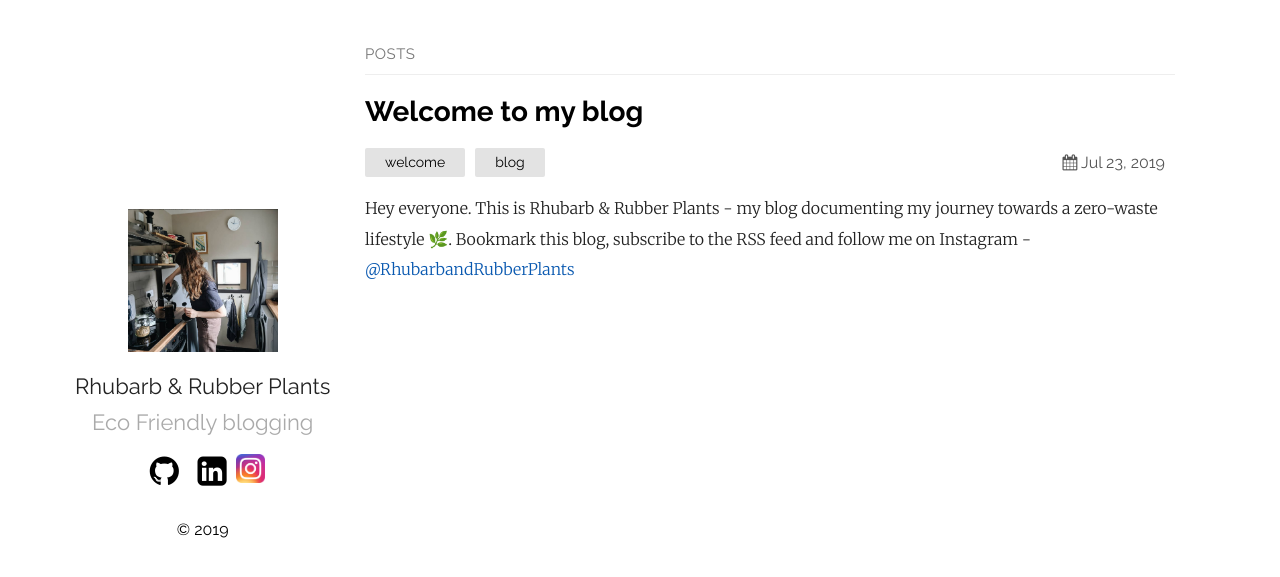
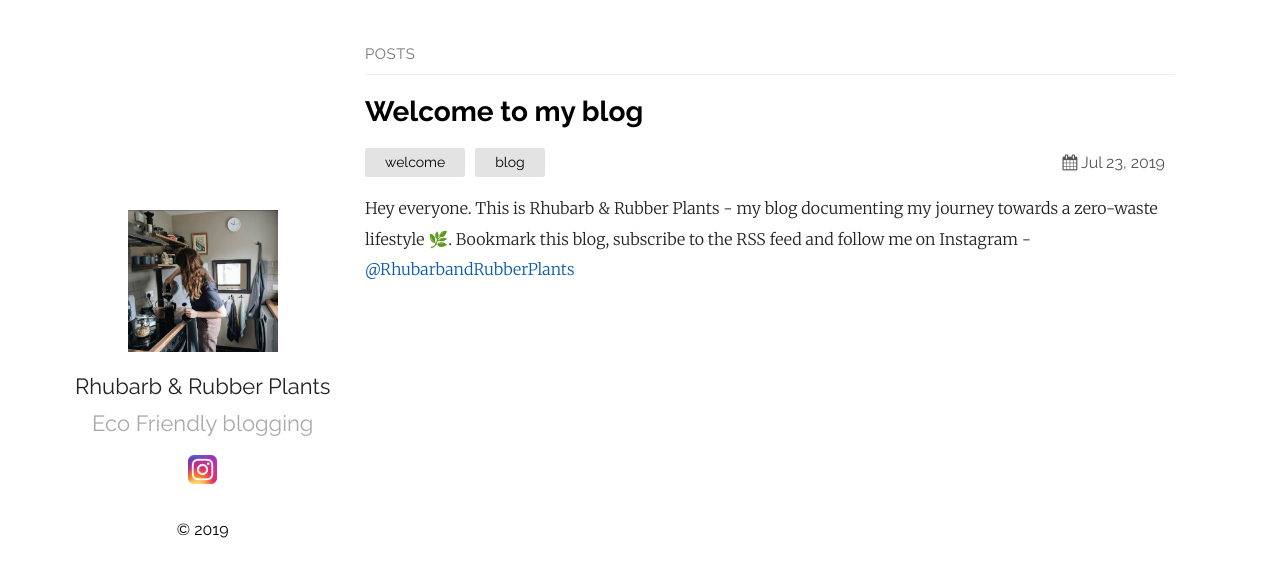
Before and after one commit to rhubarbandrubberplants/rhubarbandrubberplants.github.io, a Jekyll site: the page built from index.md, in a window 1280 px wide. Shown: the top 577 px of the page. Built offline with Jekyll 4.4.1, drawn with Linux system fonts in a browser that asks for light colours.

Commit message:
logo fixing

```diff
--- a/_layouts/default.html
+++ b/_layouts/default.html
@@ -11,8 +11,8 @@
 			<p class="tagline">{{ site.plainwhite.tagline }}</p>
 			<ul class="social">
 
-				<a href="https://github.com/{{ site.plainwhite.social_links.github }}"><li><i class="icon-github-circled"></i></li></a>
-				<a href="https://www.linkedin.com/{{ site.plainwhite.social_links.linkedIn }}"><li><i class="icon-linkedin-squared"></i></li></a>
+				<!-- <a href="https://github.com/{{ site.plainwhite.social_links.github }}"><li><i class="icon-github-circled"></i></li></a>
+				<a href="https://www.linkedin.com/{{ site.plainwhite.social_links.linkedIn }}"><li><i class="icon-linkedin-squared"></i></li></a> -->
 			<a href="https://instagram.com/rhubarbandrubberplants"><img src="/assets/iglogo.png"  style="width:29px; height:29px" title="logo" alt="logo"></a>
 			</ul>
 			<p>&copy; 2019</p>
```
